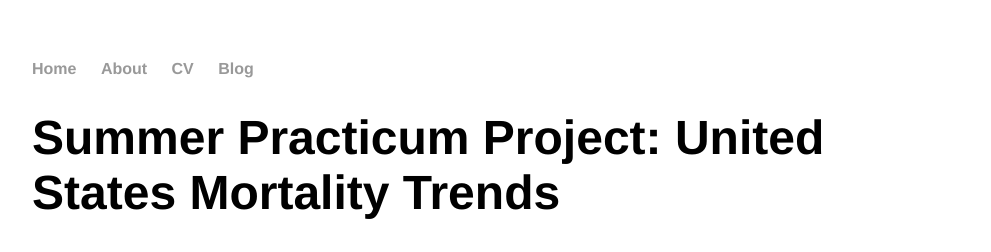
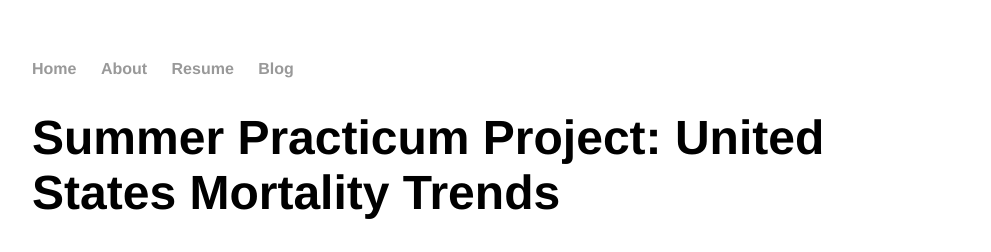
Before and after one commit to brighamk/brighamk.github.io, a Jekyll site: the page built from _posts/2019-10-31-first-post.md, in a window 1280 px wide and 900 px high. Shown: the top 252 px of the window, without its empty margins (160-1151 px from the left). Built offline with Jekyll 4.4.1, drawn with Linux system fonts in a browser that asks for light colours.

Commit message:
Update default.html

```diff
--- a/_layouts/default.html
+++ b/_layouts/default.html
@@ -10,7 +10,7 @@
 	    		<ul>
 	        		<li><a href="/">Home</a></li>
 		        	<li><a href="/about/">About</a></li>
-	        		<li><a href="/cv/">CV</a></li>
+	        		<li><a href="/cv/">Resume</a></li>
 	        		<li><a href="/blog/">Blog</a></li>
 	    		</ul>
 			</nav>
@@ -21,7 +21,7 @@
 			</div><!-- /.container -->
 			<footer>
 	    		<ul>
-	        		<li><a href="mailto:krf74@wildcats.unh.edu">email</a></li>
+	        		<li><a href="mailto:kianab1995@yahoo.com">email</a></li>
 	        		<li><a href="https://github.com/brighamk">github.com/brighamk</a></li>
 				</ul>
 			</footer>
```
